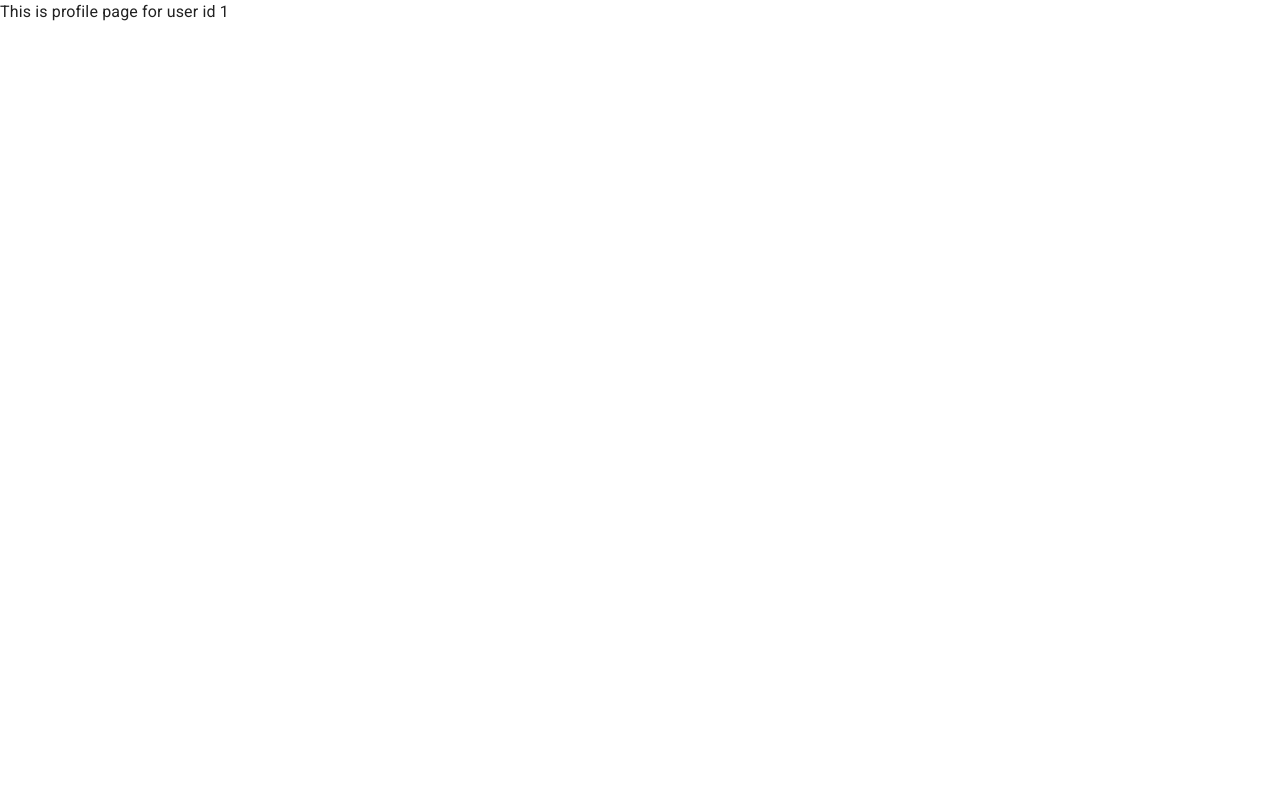
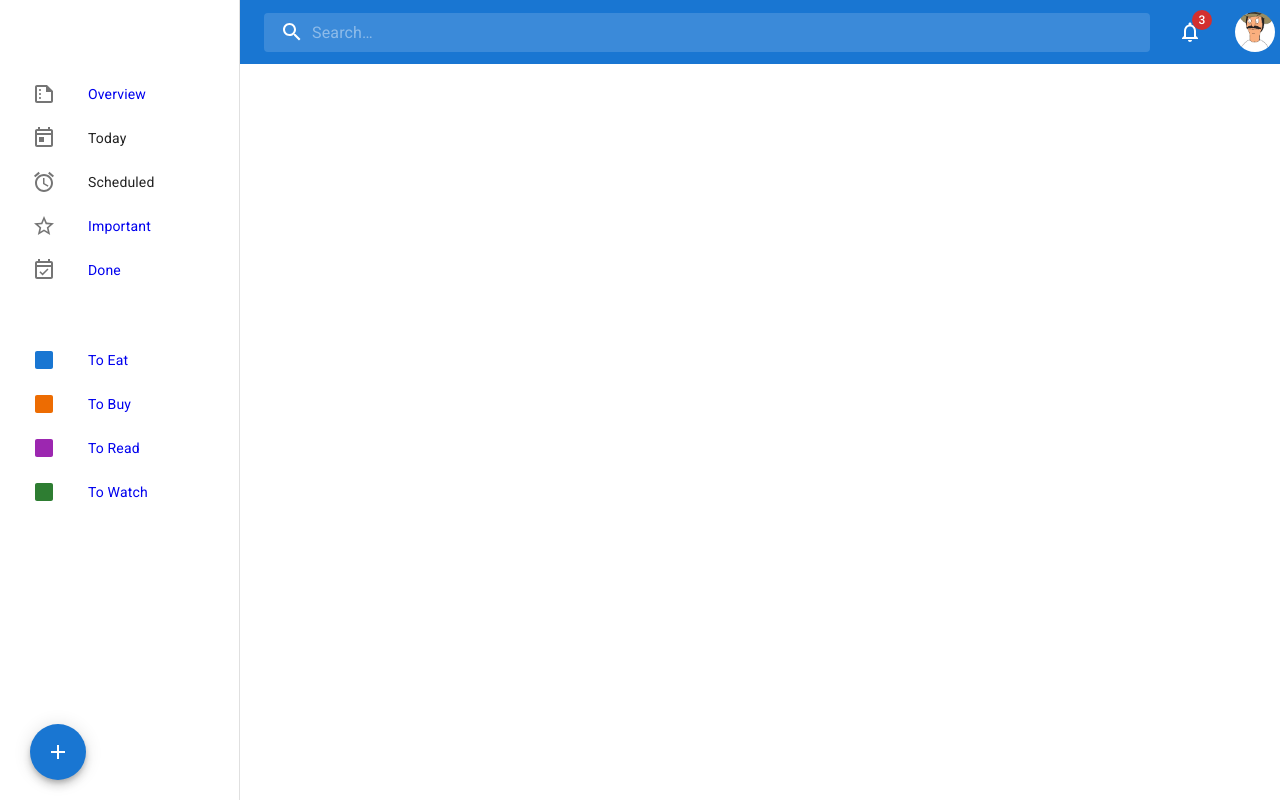
Before and after one commit to yoyotruly/smart-todo-list, a React (Create React App) app in the folder frontend/: page /profile/1 in a window 1280 px wide. Built offline with nearby package versions, Linux system fonts and the light colour scheme.

Commit message:
Add page layout components to the remaining pages

```diff
--- a/frontend/src/pages/Profile.js
+++ b/frontend/src/pages/Profile.js
@@ -1,10 +1,21 @@
 import { useParams } from "react-router-dom";
+import Box from '@mui/material/Box';
+
+import TopBar from "../components/TopBar"
+import LeftSidebar from "../components/LeftSidebar"
+import FloatingAddButton from '../components/FloatingAddButton';
 
 function Profile() {
   const { userId } = useParams();
 
   return (
-    <div>This is profile page for user id {userId}</div>
+    <Box sx={{ display: 'flex' }}>
+
+      <FloatingAddButton />
+      <TopBar />
+      <LeftSidebar />
+
+    </Box>
   )
 }
 
--- a/frontend/src/pages/tasks/TaskDone.js
+++ b/frontend/src/pages/tasks/TaskDone.js
@@ -1,7 +1,19 @@
+import Box from '@mui/material/Box';
+
+import TopBar from "../../components/TopBar"
+import LeftSidebar from "../../components/LeftSidebar"
+import FloatingAddButton from '../../components/FloatingAddButton';
+
 function TaskDone() {
 
   return (
-    <div>This is task done page</div>
+    <Box sx={{ display: 'flex' }}>
+
+      <FloatingAddButton />
+      <TopBar />
+      <LeftSidebar />
+
+    </Box>
   )
 }
 
--- a/frontend/src/pages/tasks/TaskHighPriority.js
+++ b/frontend/src/pages/tasks/TaskHighPriority.js
@@ -1,6 +1,19 @@
+import Box from '@mui/material/Box';
+
+import TopBar from "../../components/TopBar"
+import LeftSidebar from "../../components/LeftSidebar"
+import FloatingAddButton from '../../components/FloatingAddButton';
+
+
 function TaskHighPriority() {
   return (
-    <div>This is high priority task page</div>
+    <Box sx={{ display: 'flex' }}>
+
+      <FloatingAddButton />
+      <TopBar />
+      <LeftSidebar />
+
+    </Box>
   )
 }
 
--- a/frontend/src/pages/tasks/TaskLabel.js
+++ b/frontend/src/pages/tasks/TaskLabel.js
@@ -1,10 +1,21 @@
 import { useParams } from "react-router-dom";
+import Box from '@mui/material/Box';
+
+import TopBar from "../../components/TopBar"
+import LeftSidebar from "../../components/LeftSidebar"
+import FloatingAddButton from '../../components/FloatingAddButton';
 
 function TaskLabel() {
   const { labelId } = useParams()
 
   return (
-    <div>This is task page for label {labelId}</div>
+    <Box sx={{ display: 'flex' }}>
+
+    <FloatingAddButton />
+    <TopBar />
+    <LeftSidebar />
+
+  </Box>
   )
 }
 
```
